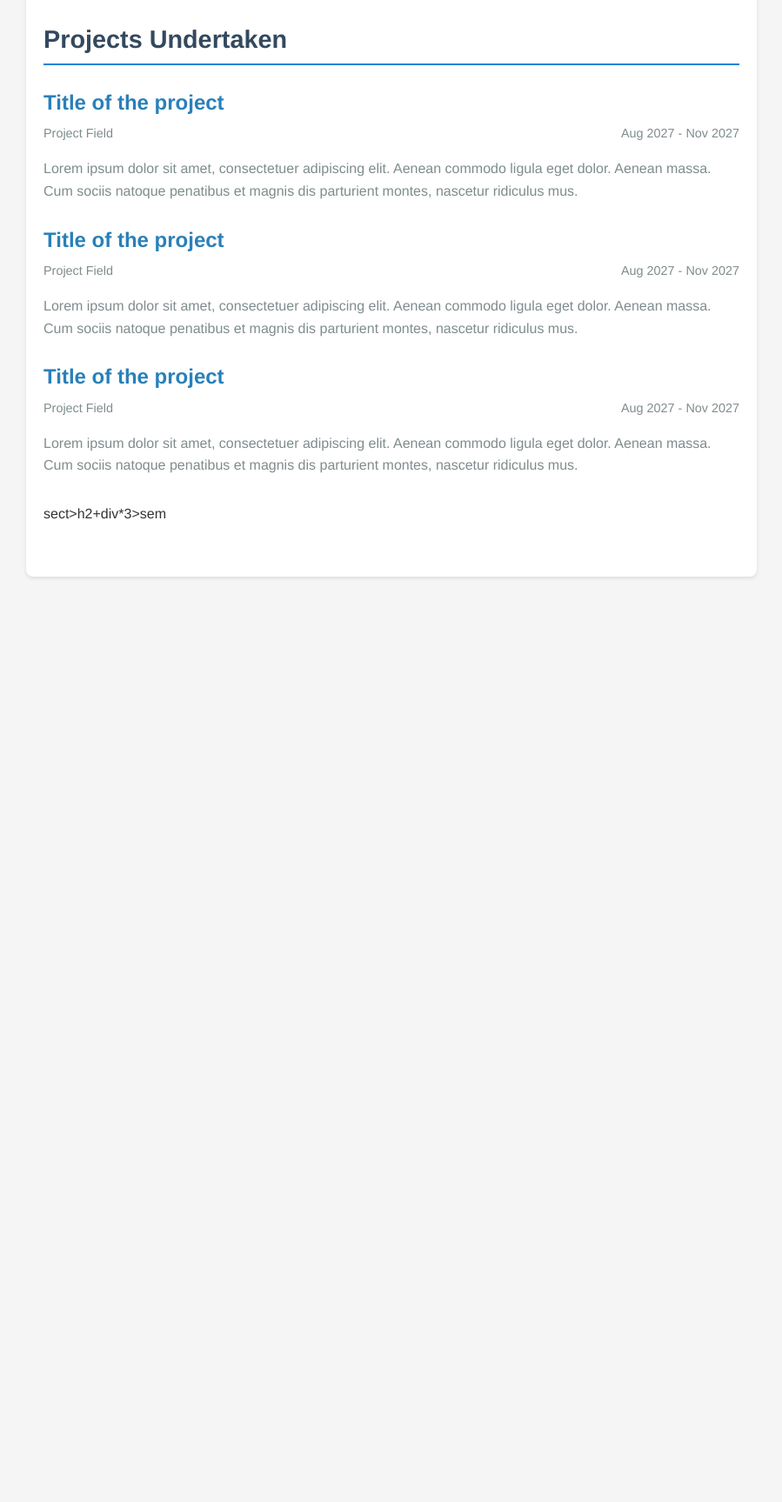
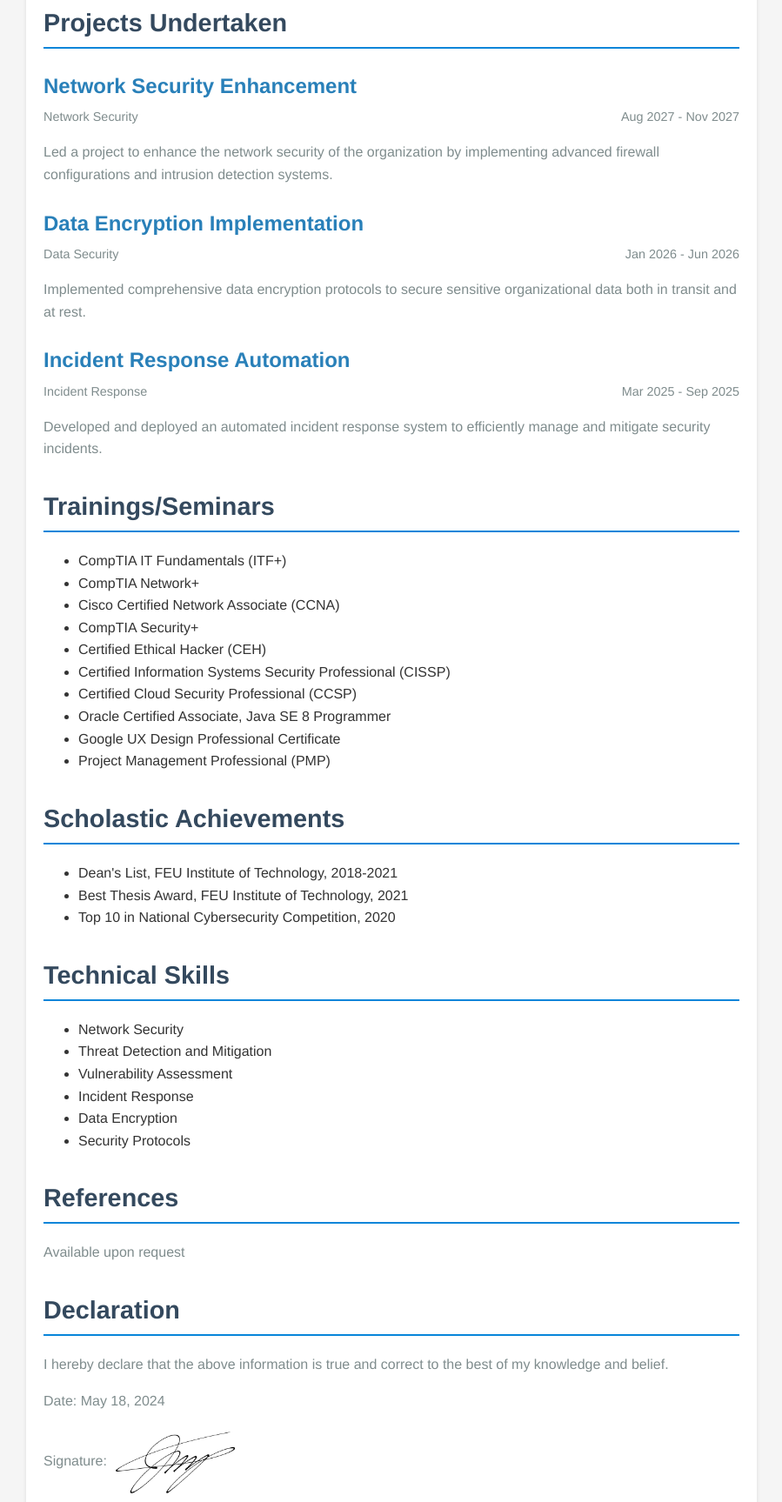
Before and after one commit to Darepen/WD-Seatwork2, a plain HTML site: page index.html in a window 1280 px wide. Shown: the part 805-2532 px from the top of the page at 87% size, without its empty margins (190-1089 px from the left). Before the commit the page ends 1508 px from the top, so only its background shows below. Drawn offline with Linux system fonts and the light colour scheme.

Commit message:
index css

```diff
--- a/index.html
+++ b/index.html
@@ -2,7 +2,7 @@
 <html lang="en-US">
 <head>
 	<meta charset="UTF-8">
-	<title></title>
+	<title>Resume - Julio Jose M. Pedreña</title>
 
 	<link rel="stylesheet" href="./assets/css/style.css">
 </head>
@@ -12,149 +12,148 @@
 		<h1 id="name">Julio Jose M. Pedreña</h1>
 
 		<div id="designation">
-
 			<span class="title">Cybersecurity Engineer</span>
 			<span class="organization">Land Bank of the Philippines</span>
-
 		</div>
 
 		<div class="contact">
 			<div class="email">juliojosepedrena@gmail.com</div>
 		</div>
-
 	</header>
 
-	<div class="content" role=main>
-
+	<div class="content" role="main">
 		<section id="objective">
 			<h2 class="title">Objective</h2>
 			<div class="description">
 				<p>
-					Detail-oriented and certified cybersecurity engineer with
-					5 years of experience in threat detection, risk assessment, and incident response. Seeking to leverage expertise in network security, vulnerability management,
-					and cybersecurity protocols to protect and enhance the security posture of Land Bank of the Philippines.
+					Detail-oriented and certified cybersecurity engineer with 5 years of experience in threat detection, risk assessment, and incident response. Seeking to leverage expertise in network security, vulnerability management, and cybersecurity protocols to protect and enhance the security posture of Land Bank of the Philippines.
 				</p>
 			</div> <!-- end description -->
 		</section>
 
-
-		<section id="Education">
+		<section id="education">
 			<h2 class="title">Education</h2>
 			<div class="description">
-
 				<table>
 					<thead>
-						<td>School</td>
-						<td>Attainment</td>
-						<td>Duration</td>
+						<tr>
+							<th>School</th>
+							<th>Attainment</th>
+							<th>Duration</th>
+						</tr>
 					</thead>
-
-					<!-- edit this/ row-wise-->
+					<tbody>
 						<tr>
 							<td>Angelicum College</td>
 							<td>Junior Highschool</td>
 							<td>Grade 1 to Grade 10</td>
 						</tr>
-
-					<tr> <!-- row2 -->
+						<tr>
 							<td>UST Angelicum College</td>
 							<td>Senior Highschool</td>
 							<td>Grade 11 to Grade 12</td>
 						</tr>
-
-					<tr> <!-- row3 -->
+						<tr>
 							<td>FEU Institute of Technology</td>
 							<td>Undergraduate</td>
 							<td>1st Year to 4th Year</td>
 						</tr>
-
+					</tbody>
 				</table>
-
-
 			</div> <!-- end description -->
 		</section>
 
 		<section id="projects">
 			<h2 class="title">Projects Undertaken</h2>
 			<div class="description">
-
 				<!-- Project 1 -->
 				<section class="project">
-					<h3 class="title">Title of the project</h3>
+					<h3 class="title">Network Security Enhancement</h3>
 					<div class="meta">
-						<span class="field">Project Field</span> <span class="date">Aug 2027 - Nov 2027</span>
+						<span class="field">Network Security</span> <span class="date">Aug 2027 - Nov 2027</span>
 					</div>
-					<p class="description"> Lorem ipsum dolor sit amet, consectetuer adipiscing elit. Aenean commodo ligula eget dolor. Aenean massa. Cum sociis natoque penatibus et magnis dis parturient montes, nascetur ridiculus mus. </p>
+					<p class="description">Led a project to enhance the network security of the organization by implementing advanced firewall configurations and intrusion detection systems.</p>
+				</section> <!-- end project 1 description -->
+
+				<!-- Project 2 -->
+				<section class="project">
+					<h3 class="title">Data Encryption Implementation</h3>
+					<div class="meta">
+						<span class="field">Data Security</span> <span class="date">Jan 2026 - Jun 2026</span>
+					</div>
+					<p class="description">Implemented comprehensive data encryption protocols to secure sensitive organizational data both in transit and at rest.</p>
+				</section> <!-- end project 2 description -->
+
+				<!-- Project 3 -->
+				<section class="project">
+					<h3 class="title">Incident Response Automation</h3>
+					<div class="meta">
+						<span class="field">Incident Response</span> <span class="date">Mar 2025 - Sep 2025</span>
+					</div>
+					<p class="description">Developed and deployed an automated incident response system to efficiently manage and mitigate security incidents.</p>
 				</section> <!-- end project description -->
+			</div> <!-- end project 3 description -->
+		</section> <!-- end projects -->
 
-				<!-- project 2 -->
-				<section class="project">
-					<h3 class="title">Title of the project</h3>
-					<div class="meta">
-						<span class="field">Project Field</span> <span class="date">Aug 2027 - Nov 2027</span>
-					</div>
-					<p class="description">Lorem ipsum dolor sit amet, consectetuer adipiscing elit. Aenean commodo ligula eget dolor. Aenean massa. Cum sociis natoque penatibus et magnis dis parturient montes, nascetur ridiculus mus. </p>
-				</section> <!-- end project description -->
-
-
-				<!-- project 3 -->
-				<section class="project">
-					<h3 class="title">Title of the project</h3>
-					<div class="meta">
-						<span class="field">Project Field</span> <span class="date">Aug 2027 - Nov 2027</span>
-					</div>
-					<p class="description">Lorem ipsum dolor sit amet, consectetuer adipiscing elit. Aenean commodo ligula eget dolor. Aenean massa. Cum sociis natoque penatibus et magnis dis parturient montes, nascetur ridiculus mus. </p>
-				</section> <!-- end project description -->
-
+		<section id="training-seminars">
+			<h2 class="title">Trainings/Seminars</h2>
+			<div class="description">
+				<ul>
+					<li>CompTIA IT Fundamentals (ITF+)</li>
+					<li>CompTIA Network+</li>
+					<li>Cisco Certified Network Associate (CCNA)</li>
+					<li>CompTIA Security+</li>
+					<li>Certified Ethical Hacker (CEH)</li>
+					<li>Certified Information Systems Security Professional (CISSP)</li>
+					<li>Certified Cloud Security Professional (CCSP)</li>
+					<li>Oracle Certified Associate, Java SE 8 Programmer</li>
+					<li>Google UX Design Professional Certificate</li>
+					<li>Project Management Professional (PMP)</li>
+				</ul>
 			</div> <!-- end description -->
 		</section>
 
+		<section id="achievements">
+			<h2 class="title">Scholastic Achievements</h2>
+			<div class="description">
+				<ul>
+					<li>Dean's List, FEU Institute of Technology, 2018-2021</li>
+					<li>Best Thesis Award, FEU Institute of Technology, 2021</li>
+					<li>Top 10 in National Cybersecurity Competition, 2020</li>
+				</ul>
+			</div> <!-- end description -->
+		</section>
 
-		<!-- Training/ seminars -->
+		<section id="skills">
+			<h2 class="title">Technical Skills</h2>
+			<div class="description">
+				<ul>
+					<li>Network Security</li>
+					<li>Threat Detection and Mitigation</li>
+					<li>Vulnerability Assessment</li>
+					<li>Incident Response</li>
+					<li>Data Encryption</li>
+					<li>Security Protocols</li>
+				</ul>
+			</div> <!-- end description -->
+		</section>
 
-		sect>h2+div*3>sem <!-- end description -->
+		<section id="references">
+			<h2 class="title">References</h2>
+			<div class="description">
+				<p>Available upon request</p>
+			</div> <!-- end description -->
+		</section>
 
-
-		<!-- Scholistics Achievements -->
-
-
-
-		<!-- Technical Skills -->
-
-
-		<!-- Extra-Curricular Activities -->
-
-
-		<!-- Personal Informations -->
-
-
-		<!-- References -->
-
-
-
-		<!-- Declarations -->
-
-
-		<!-- signatory -->
-
-
-
-
+		<section id="declaration">
+			<h2 class="title">Declaration</h2>
+			<div class="description">
+				<p>I hereby declare that the above information is true and correct to the best of my knowledge and belief.</p>
+				<p>Date: May 18, 2024</p>
+				<p>Signature: <img src="./assets/img/JJ SIGNATURE copy.png" alt="Signature" style="width: 150px; vertical-align: middle;"></p>
+			</div> <!-- end description -->
+		</section>
 	</div> <!-- end main content -->
-
-
-
-
-
-
-
-
-
-
-
-
-
 	</div> <!-- end container -->
-
 </body>
 </html>
```
Also changed, not shown: assets/img/JJ SIGNATURE copy.png (added). Lines whose indentation alone changed are shown as unchanged.
